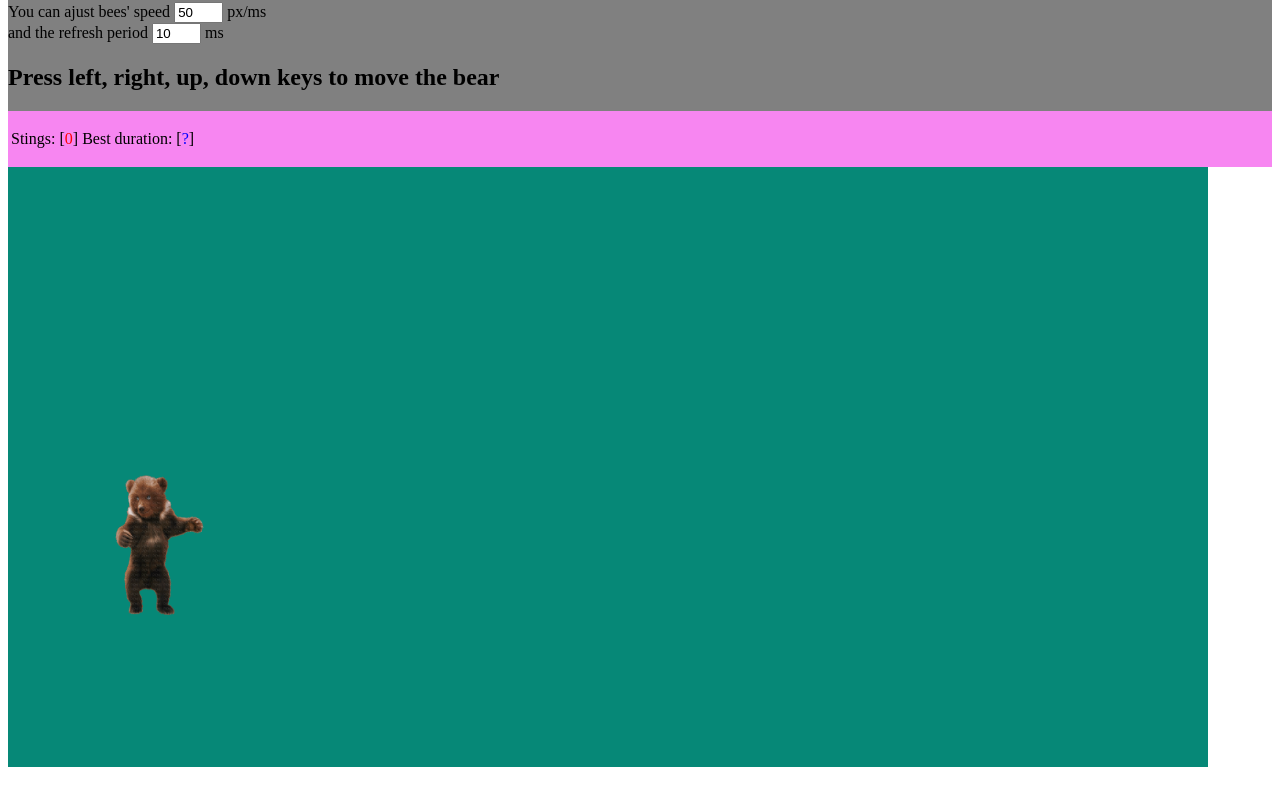
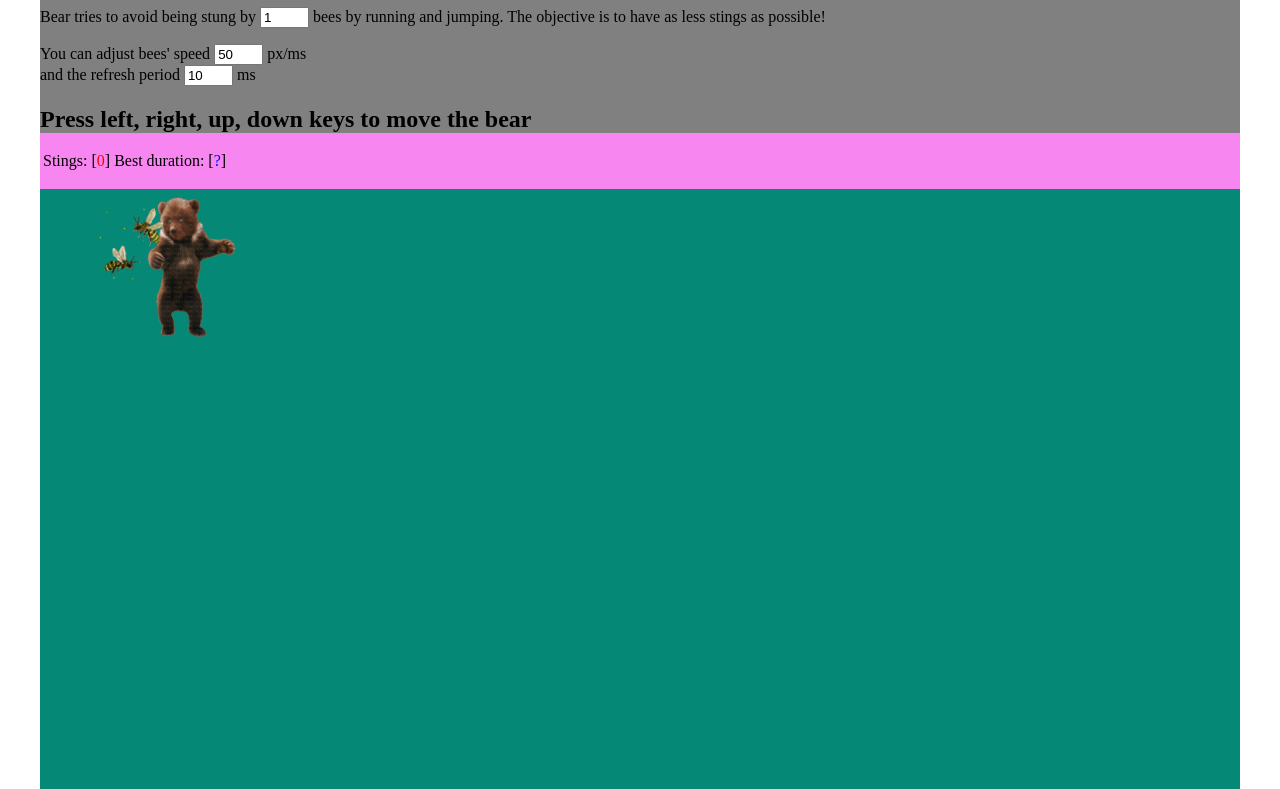
Before and after one commit to OwMck/Web_Design_Lab2, a website: page index.html in a window 1280 px wide. Shown: the part 123-912 px from the top of the page. Before the commit the page ends 890 px from the top, so only its background shows below. Drawn offline with Linux system fonts and the light colour scheme.

Commit message:
Some more changes

```diff
--- a/game.css
+++ b/game.css
@@ -6,19 +6,26 @@
   height: 160px;
 }
 
+body {
+  width: 1200px;
+  margin: auto; /* this centers the page */
+  margin-top: 50px;
+}
+
 #board {
   position: absolute;
   height: 600px;
   width: 1200px;
   background-color: rgb(6, 136, 119);
-  align-content: center;
-  align-self: center;
+  /* align-content: center;
+  align-self: center; */
 }
 
 #title {
   background-color: rgb(128, 128, 128);
   align-content: center;
   align-self: center;
+  margin-bottom: -20px;
 }
 
 #scores {
--- a/game.js
+++ b/game.js
@@ -3,6 +3,11 @@ function start() {
   bear = new Bear();
   // Add an event listener to the keypress event.
   document.addEventListener("keydown", moveBear, false);
+
+  //create new array for bees
+  bees = new Array();
+  //create bees
+  makeBees();
 }
 
 function Bear() {
@@ -63,3 +68,118 @@ function moveBear(e) {
     bear.move(0, 1);
   } // down key
 }
+
+function createBeeImg(wNum) {
+  //get dimension and position of board div
+  let boardDiv = document.getElementById("board");
+  let boardDivW = boardDiv.offsetWidth;
+  let boardDivH = boardDiv.offsetHeight;
+  let boardDivX = boardDiv.offsetLeft;
+  let boardDivY = boardDiv.offsetTop;
+  //create the IMG element
+  let img = document.createElement("img");
+  img.setAttribute("src", "images/bee.gif");
+  img.setAttribute("width", "100");
+  img.setAttribute("alt", "A bee!");
+  img.setAttribute("id", "bee" + wNum);
+  img.setAttribute("class", "bee"); //set class of html tag img
+  //add the IMG element to the DOM as a child of the board div
+  img.style.position = "absolute";
+  boardDiv.appendChild(img);
+  //set initial position
+  let x = getRandomInt(boardDivW);
+  let y = getRandomInt(boardDivH);
+  img.style.left = boardDivX + x + "px";
+  img.style.top = y + "px";
+  //return the img object
+  return img;
+}
+
+function getRandomInt(max) {
+  // Use the math object provided by javascript to get a random number between 0 and max
+  return Math.random();
+}
+
+function moveBees() {
+  //get speed input field value
+  let speed = document.getElementById("speedBees").value;
+  //move each bee to a random location
+  for (let i = 0; i < bees.length; i++) {
+    let dx = getRandomInt(2 * speed) - speed;
+    let dy = getRandomInt(2 * speed) - speed;
+    bees[i].move(dx, dy);
+  }
+}
+
+function updateBees() {
+  // update loop for game
+  //move the bees randomly
+  moveBees();
+  //use a fixed update period
+  let period = 10; //modify this to control refresh period
+  //update the timer for the next move
+  updateTimer = setTimeout("updateBees()", period);
+}
+
+function makeBees() {
+  //get number of bees specified by the user
+  let nbBees = document.getElementById("nbBees").value;
+  nbBees = Number(nbBees); //try converting the content of the input to a number
+  if (isNaN(nbBees)) {
+    //check that the input field contains a valid number
+    window.alert("Invalid number of bees");
+    return;
+  }
+  //create bees
+  let i = 1;
+  while (i <= nbBees) {
+    var num = i;
+    var bee = new Bee(num); //create object and its IMG element
+    bee.display(); //display the bee
+    bees.push(bee); //add the bee object to the bees array
+    i++;
+  }
+}
+
+class Bee {
+  constructor(beeNumber) {
+    //the HTML element corresponding to the IMG of the bee
+    this.htmlElement = createBeeImg(beeNumber);
+    //iits HTML ID
+    this.id = this.htmlElement.id;
+    //the left position (x)
+    this.x = this.htmlElement.offsetLeft;
+    //the top position (y)
+    this.y = this.htmlElement.offsetTop;
+
+    this.move = function (dx, dy) {
+      //move the bees by dx, dy
+      this.x += dx;
+      this.y += dy;
+      this.display();
+    };
+
+    this.display = function () {
+      //adjust position of bee and display it
+      this.fitBounds(); //add this to adjust to bounds
+      this.htmlElement.style.left = this.x + "px";
+      this.htmlElement.style.top = this.y + "px";
+      this.htmlElement.style.display = "block";
+    };
+
+    this.fitBounds = function () {
+      //check and make sure the bees stays in the board space
+      let parent = this.htmlElement.parentElement;
+      let iw = this.htmlElement.offsetWidth;
+      let ih = this.htmlElement.offsetHeight;
+      let l = parent.offsetLeft;
+      let t = parent.offsetTop;
+      let w = parent.offsetWidth;
+      let h = parent.offsetHeight;
+      if (this.x < 0) this.x = 0;
+      if (this.x > w - iw) this.x = w - iw;
+      if (this.y < 0) this.y = 0;
+      if (this.y > h - ih) this.y = h - ih;
+    };
+  }
+}
--- a/index.html
+++ b/index.html
@@ -2,12 +2,12 @@
 <html lang="en">
   <head>
     <meta http-equiv="Content-Type" content="text/html; charset=UTF-8" />
-    <title>JavaScript and DOM API</title>
+    <title>Wojtek's Day Out</title>
     <link rel="stylesheet" type="text/css" href="game.css" media="all" />
     <meta name="viewport" content="width=device-width, initial-scale=1" />
-
     <script src="game.js">
       var bear;
+      var bees;
     </script>
     <noscript>
       Warning - JavaScript is Disabled. For full functionality of this page, it
@@ -16,14 +16,14 @@
   </head>
   <body onload="start();">
     <div id="title">
-      <h1>Help the bear escape the bees !</h1>
+      <h1>Help the bear escape the bees !<br /></h1>
       <p>
         Bear tries to avoid being stung by
         <input type="text" id="nbBees" value="1" size="3" /> bees by running and
         jumping. The objective is to have as less stings as possible!
       </p>
       <p>
-        You can ajust bees' speed
+        You can adjust bees' speed
         <input type="text" id="speedBees" value="50" size="3" /> px/ms <br />
         and the refresh period
         <input type="text" id="periodTimer" value="10" size="3" /> ms
```
